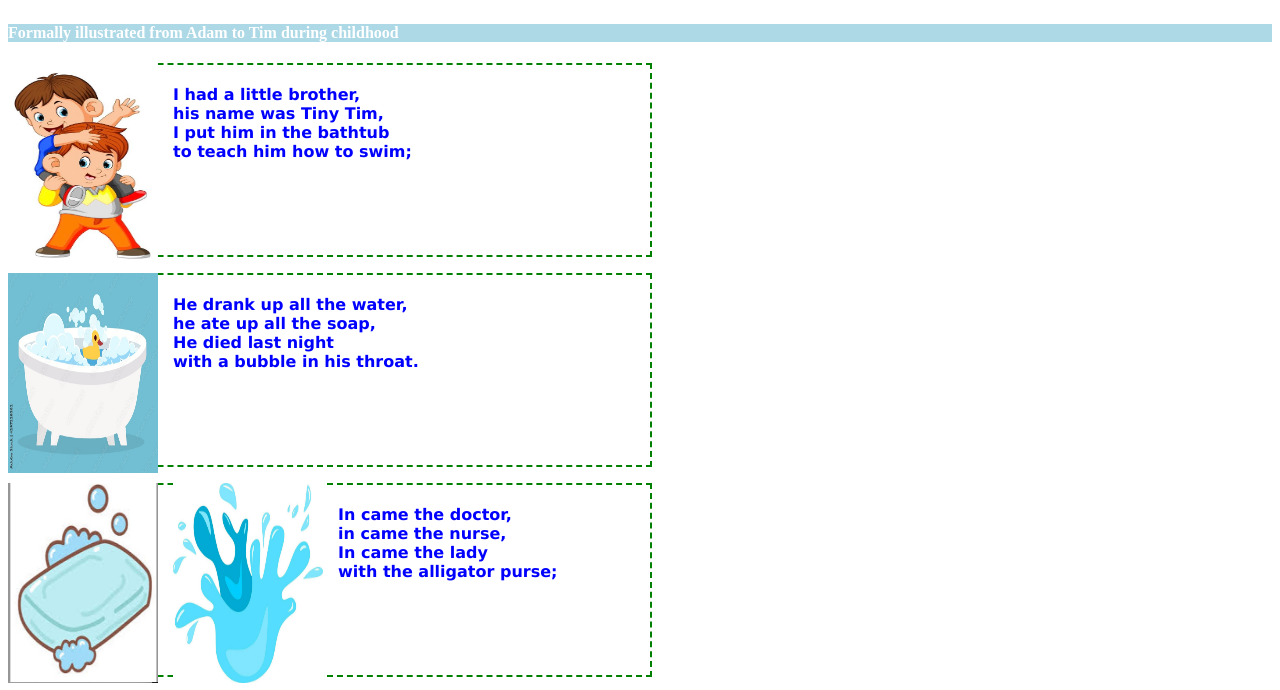
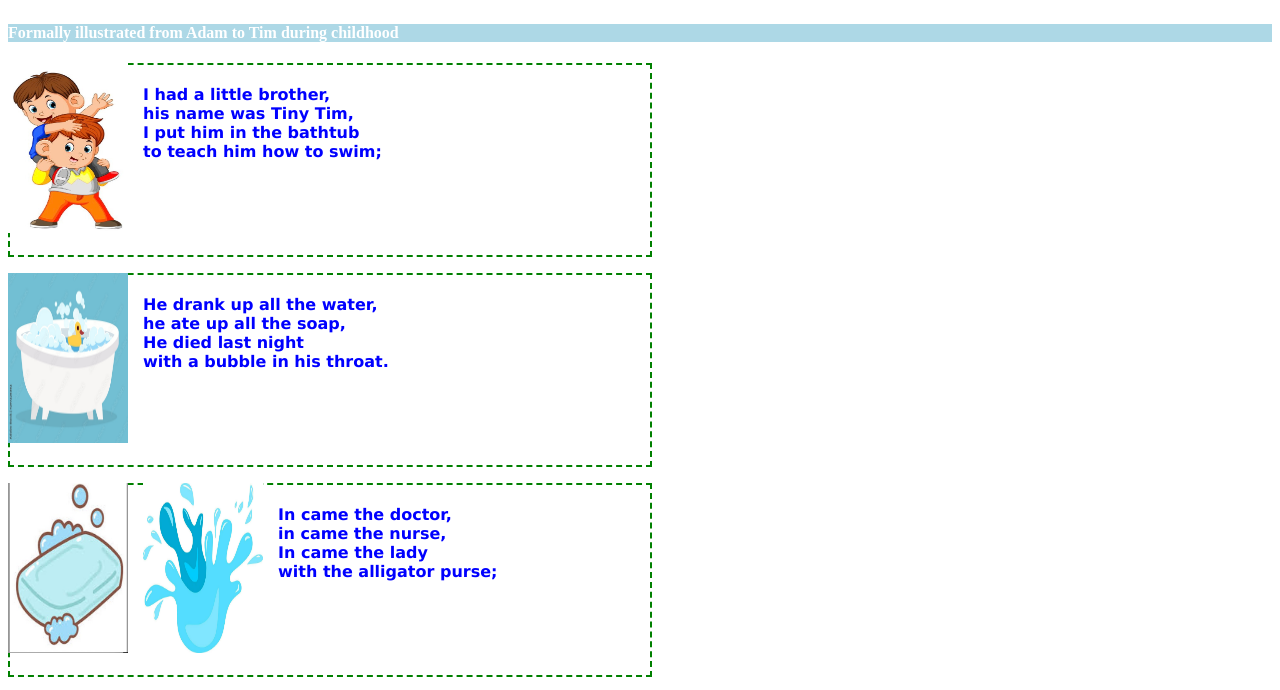
Before and after one commit to TimBerry92/TimBerry92.github.io, a plain HTML site: page index.html in a window 1280 px wide. Shown: the part 77-767 px from the top of the page. Drawn offline with Linux system fonts and the light colour scheme.

Commit message:
Update index.css

```diff
--- a/index.css
+++ b/index.css
@@ -1,6 +1,6 @@
 .picture {
-height: 200px;
-width: 150px;
+height: 170px;
+width: 120px;
 float: left;
 margin-right: 15px;
 max-width: 150px;
```
